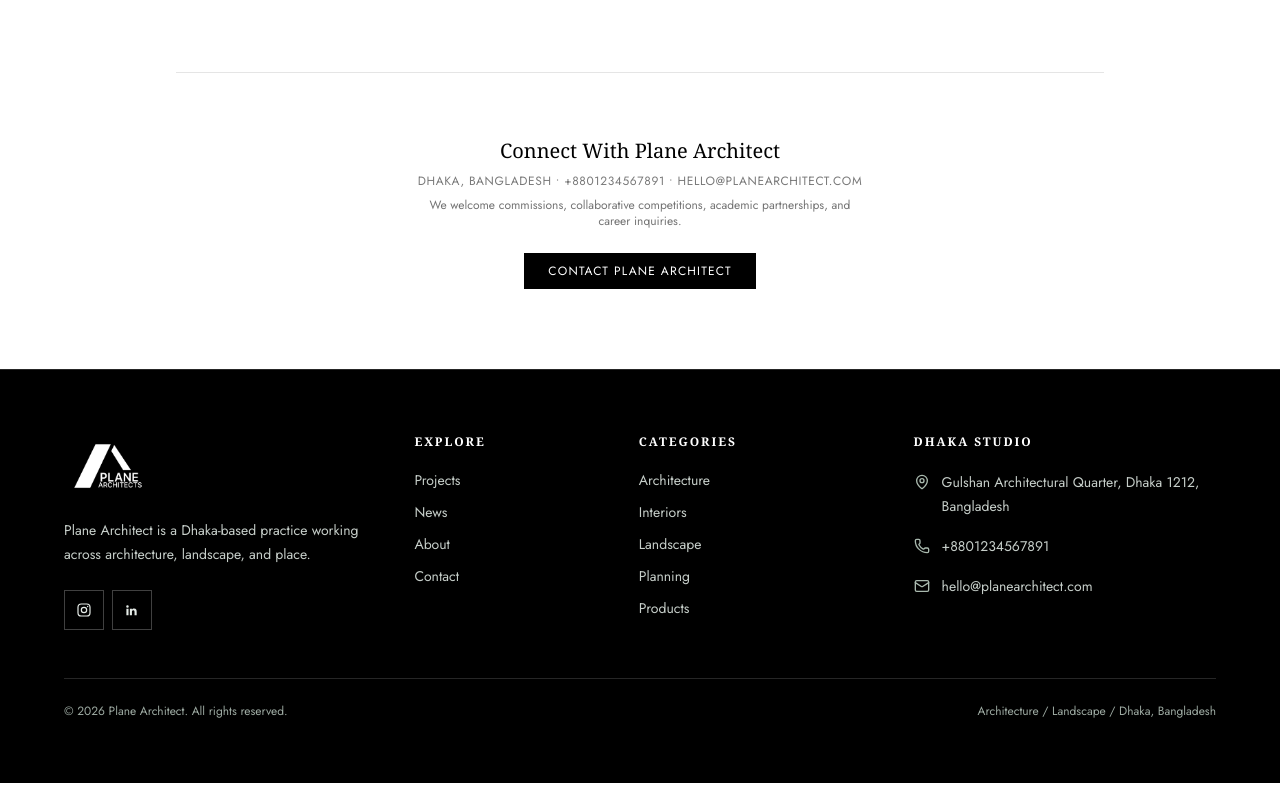
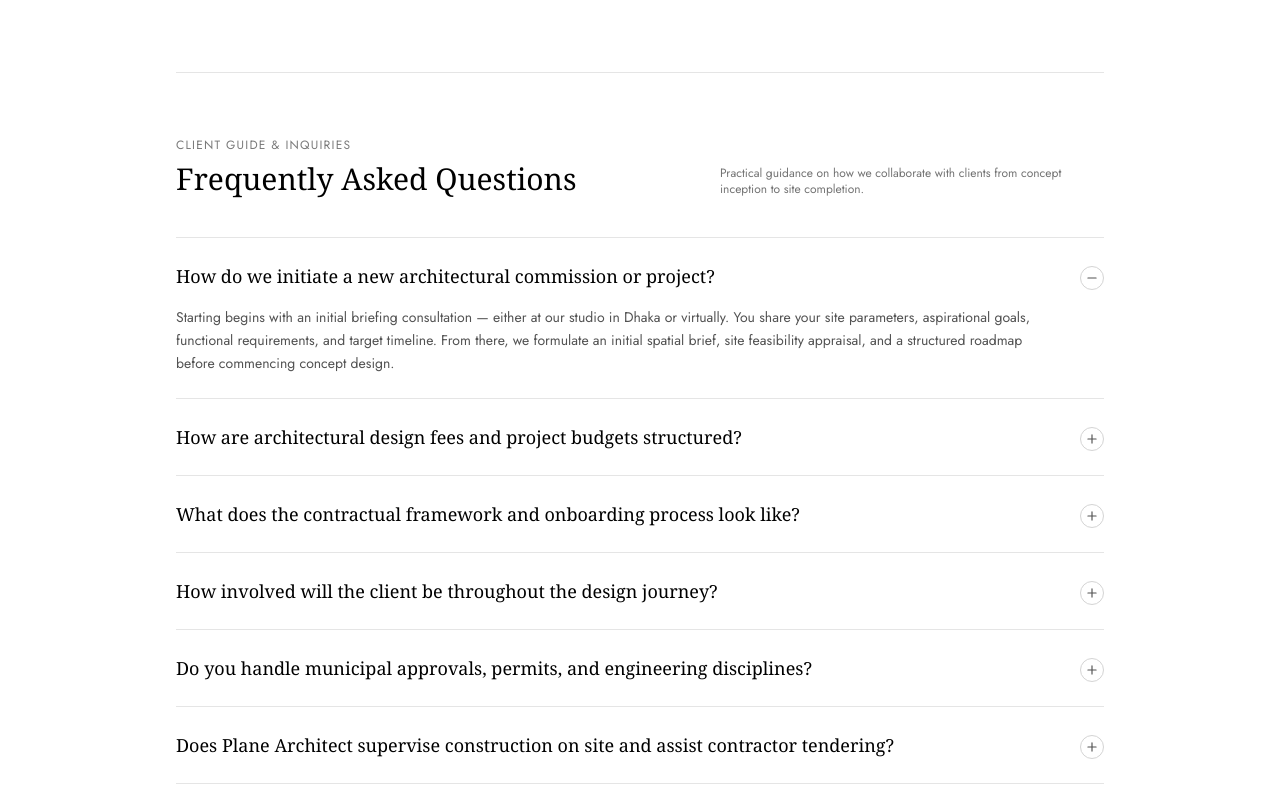
Before and after one commit to nurhasan4421/Plane-Architecture, a Next.js app: page /about in a window 1280 px wide. Shown: the part 1300-2100 px from the top of the page. Built offline with nearby package versions, Linux system fonts and the light colour scheme; no server answers; the database is empty; a web font is replaced by a local one.

Commit message:
feat: add 6-item client FAQ accordion section to about page

```diff
--- a/src/app/about/page.tsx
+++ b/src/app/about/page.tsx
@@ -1,7 +1,8 @@
 "use client";
 
-import React from "react";
+import React, { useState } from "react";
 import Link from "next/link";
+import { Plus, Minus } from "lucide-react";
 import Header from "@/components/Header";
 import Footer from "@/components/Footer";
 import { useSiteContent } from "@/components/SiteContentProvider";
@@ -15,9 +16,43 @@ const FALLBACK_LEADERSHIP = [
   { name: "M. Siddique", role: "Head of Structural Computation", studio: "Chittagong" },
 ];
 
+const CLIENT_FAQS = [
+  {
+    question: "How do we initiate a new architectural commission or project?",
+    answer:
+      "Starting begins with an initial briefing consultation — either at our studio in Dhaka or virtually. You share your site parameters, aspirational goals, functional requirements, and target timeline. From there, we formulate an initial spatial brief, site feasibility appraisal, and a structured roadmap before commencing concept design.",
+  },
+  {
+    question: "How are architectural design fees and project budgets structured?",
+    answer:
+      "We prioritize financial transparency and cost predictability from day one. Design fees are typically structured as milestone-based phases (Concept Design, Schematic Design, Design Development, Permitting & Construction Documentation, and Site Supervision) or as an agreed percentage of construction valuation depending on project scale and typology. We establish cost benchmarks early to guide spatial choices responsibly.",
+  },
+  {
+    question: "What does the contractual framework and onboarding process look like?",
+    answer:
+      "We execute standard professional architectural service agreements aligned with recognized industry standards (such as IAB - Institute of Architects Bangladesh and international practice norms). The contract clearly defines the scope of works, deliverables, project timeline, intellectual property rights, and phased payment schedules so you have complete legal clarity and peace of mind before design commences.",
+  },
+  {
+    question: "How involved will the client be throughout the design journey?",
+    answer:
+      "Our design process is deeply collaborative and communicative. We conduct structured review sessions at each design milestone — presenting physical study models, 3D spatial walkthroughs, microclimate/sunlight simulations, and material palettes. Key decision gates ensure the architecture continuously reflects your vision, practical needs, and lifestyle.",
+  },
+  {
+    question: "Do you handle municipal approvals, permits, and engineering disciplines?",
+    answer:
+      "Yes. We lead and coordinate municipal building submissions (including RAJUK, CDA, RDA, or regional development authorities) for statutory clearances. Furthermore, our studio integrates and oversees all specialized consulting disciplines — structural computation, MEP (mechanical, electrical, plumbing), landscape ecology, acoustic design, and lighting engineering — as a cohesive project team.",
+  },
+  {
+    question: "Does Plane Architect supervise construction on site and assist contractor tendering?",
+    answer:
+      "Yes. A great design relies on rigorous execution. We compile detailed tender documentation, assist you in evaluating contractor bids, and conduct regular on-site inspections. Our site architects monitor material quality, construction tolerances, and craftsmanship fidelity to guarantee the realized building matches the approved architectural drawings and specifications.",
+  },
+];
+
 export default function AboutPage() {
   const { settings } = useSiteContent();
   const leadership = settings.about?.leadership?.length ? settings.about.leadership : FALLBACK_LEADERSHIP;
+  const [openFaq, setOpenFaq] = useState<number | null>(0);
 
   return (
     <div className="min-h-screen bg-white dark:bg-[#303030] text-black dark:text-[#f5f5f5] flex flex-col justify-between select-none font-body transition-colors duration-200">
@@ -94,6 +129,56 @@ export default function AboutPage() {
           </div>
         </section>
 
+        {/* Client FAQs Section */}
+        <section id="faq" className="mb-20 border-t border-neutral-200 dark:border-neutral-800 pt-16">
+          <div className="flex flex-col md:flex-row md:items-end md:justify-between mb-10 gap-4">
+            <div>
+              <span className="font-body text-xs uppercase tracking-widest text-[#797979] dark:text-neutral-400 block mb-2">
+                Client Guide & Inquiries
+              </span>
+              <h2 className="font-display text-xl sm:text-2xl md:text-3xl font-normal text-black dark:text-white">
+                Frequently Asked Questions
+              </h2>
+            </div>
+            <p className="font-body text-xs text-neutral-500 dark:text-neutral-400 max-w-sm">
+              Practical guidance on how we collaborate with clients from concept inception to site completion.
+            </p>
+          </div>
+
+          <div className="divide-y divide-neutral-200 dark:divide-white/10 border-y border-neutral-200 dark:border-white/10">
+            {CLIENT_FAQS.map((faq, idx) => {
+              const isOpen = openFaq === idx;
+              return (
+                <div key={idx} className="py-5 sm:py-6 transition-colors">
+                  <button
+                    type="button"
+                    onClick={() => setOpenFaq(isOpen ? null : idx)}
+                    aria-expanded={isOpen}
+                    className="flex w-full items-start justify-between gap-6 text-left group cursor-pointer focus:outline-none"
+                  >
+                    <span className="font-display text-base sm:text-lg font-normal text-black dark:text-white group-hover:opacity-75 transition-opacity">
+                      {faq.question}
+                    </span>
+                    <span className="shrink-0 mt-1 flex h-6 w-6 items-center justify-center rounded-full border border-neutral-300 dark:border-white/20 text-neutral-600 dark:text-neutral-300 group-hover:border-black dark:group-hover:border-white transition-all">
+                      {isOpen ? (
+                        <Minus className="h-3.5 w-3.5" />
+                      ) : (
+                        <Plus className="h-3.5 w-3.5" />
+                      )}
+                    </span>
+                  </button>
+
+                  {isOpen && (
+                    <div className="mt-4 pr-10 text-xs sm:text-sm leading-relaxed text-neutral-600 dark:text-neutral-300 font-body animate-in fade-in slide-in-from-top-1 duration-200">
+                      {faq.answer}
+                    </div>
+                  )}
+                </div>
+              );
+            })}
+          </div>
+        </section>
+
         {/* Studio Info & Inquiries */}
         <section id="careers" className="border-t border-neutral-200 dark:border-neutral-800 pt-16 text-center font-body">
           <h2 className="font-display text-xl font-normal text-black dark:text-white mb-2">Connect With {settings.siteName}</h2>
```
